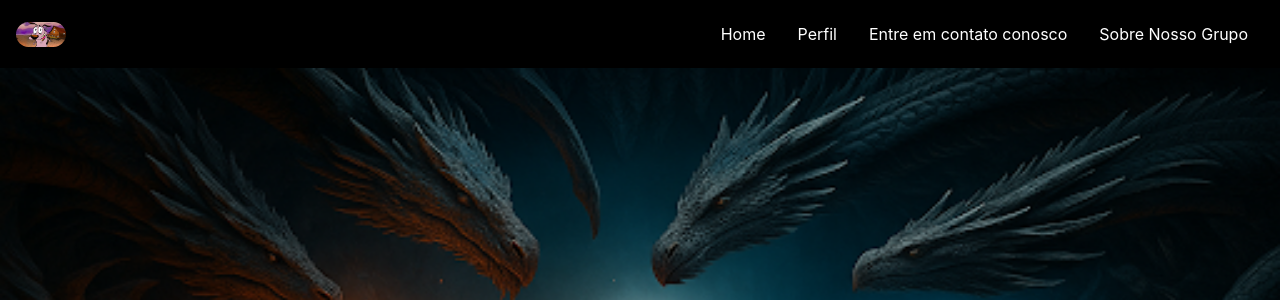
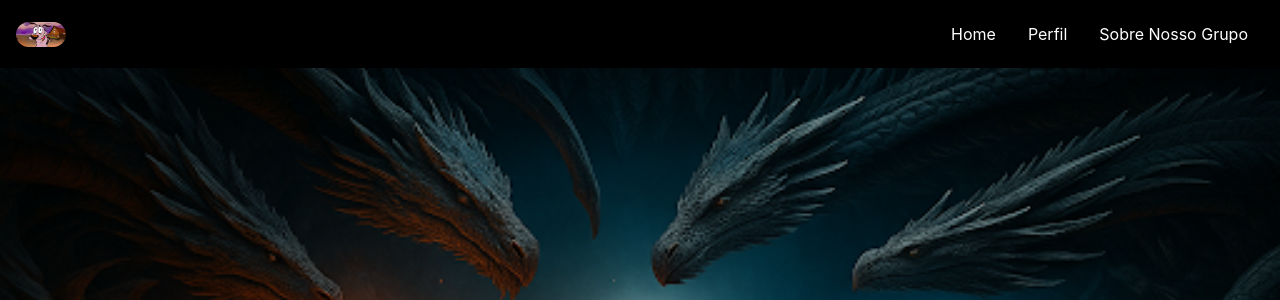
Before and after one commit to BrunoArrudas/Projeto-Site-Dragoes-, a PHP site: page /index.php in a window 1280 px wide. Shown: the top 300 px of the page. Run offline with PHP 8.4, Linux system fonts and the light colour scheme.

Commit message:
Atualização header.php

```diff
--- a/header.php
+++ b/header.php
@@ -105,7 +105,6 @@
     <ul>
       <li><a class="active" href="index.php">Home</a></li>
       <li><a href="perfil.php">Perfil</a></li>
-      <li><a href="contato.php">Entre em contato conosco</a></li>
       <li><a href="grupo.php">Sobre Nosso Grupo</a></li>
 
     </ul>
```
